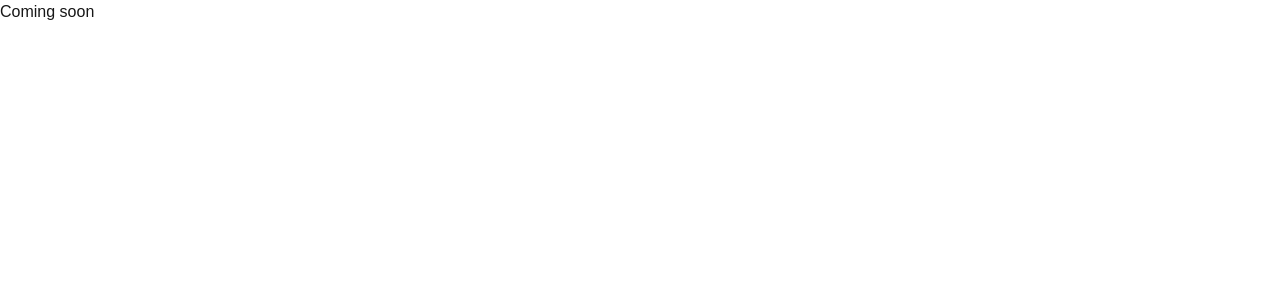
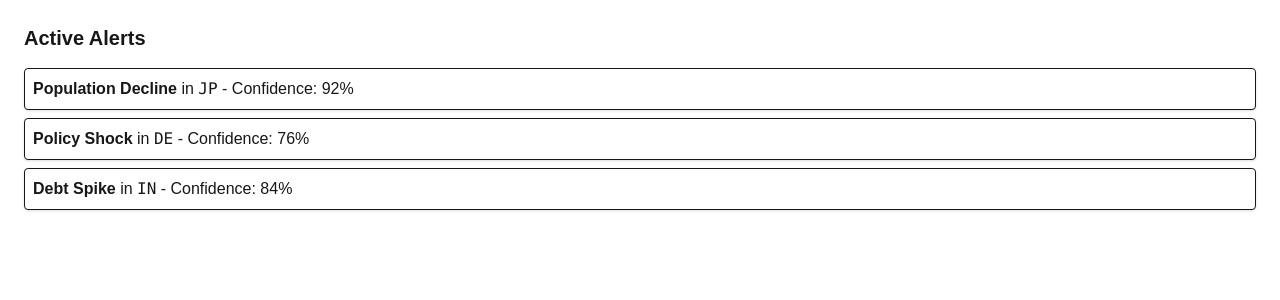
Before and after one commit to jamesonashile/macro-demographics, a Next.js app: page /alerts in a window 1280 px wide. Shown: the top 300 px of the page. Built offline with nearby package versions, Linux system fonts and the light colour scheme.

Commit message:
feat: render basic AlertList with moch data

```diff
--- a/app/alerts/page.tsx
+++ b/app/alerts/page.tsx
@@ -1,3 +1,10 @@
-export default function Page() {
-    return <div>Coming soon</div>;
+import AlertList from "@/components/AlertList";
+
+export default function AlertsPage() {
+    return(
+      <main className="p-6">
+        <h1 className="text-xl font-bold mb-4">Active Alerts</h1>
+        <AlertList/>
+      </main>
+    );
   }
--- /dev/null
+++ b/components/AlertList.tsx
@@ -0,0 +1,15 @@
+"use client"
+
+import {alerts} from "@/lib/alerts-data"
+
+export default function AlertList(){
+    return (
+        <div className="space-y-2">
+            {alerts.map(alert=>(
+                <div key={alert.id} className="border p-2 rounded bg-white shadow">
+                    <strong>{alert.signalType}</strong> in <code>{alert.countryCode}</code> - Confidence: {(alert.confidence * 100).toFixed(0)}%
+                </div>
+            ))}
+        </div>
+    )
+}
```
